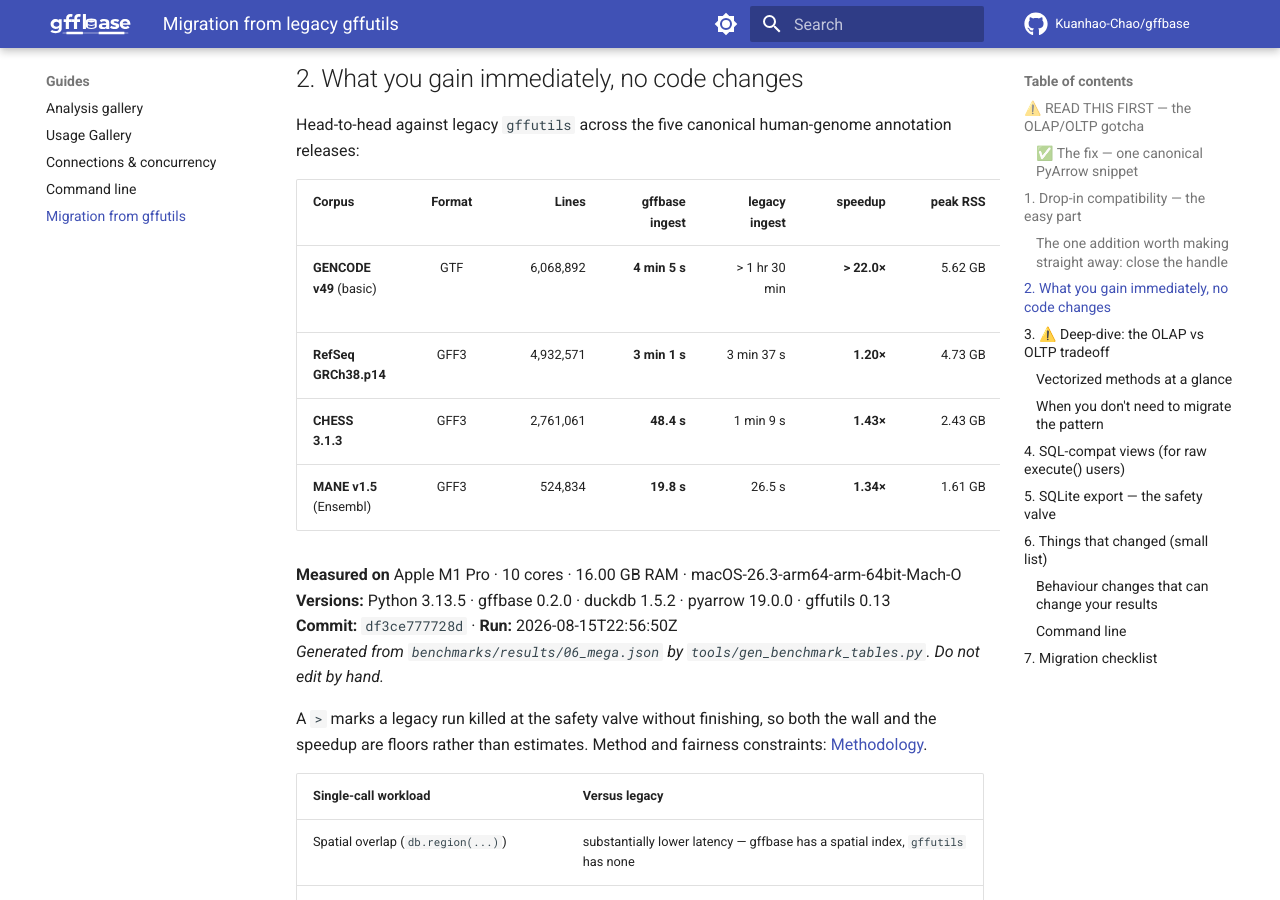
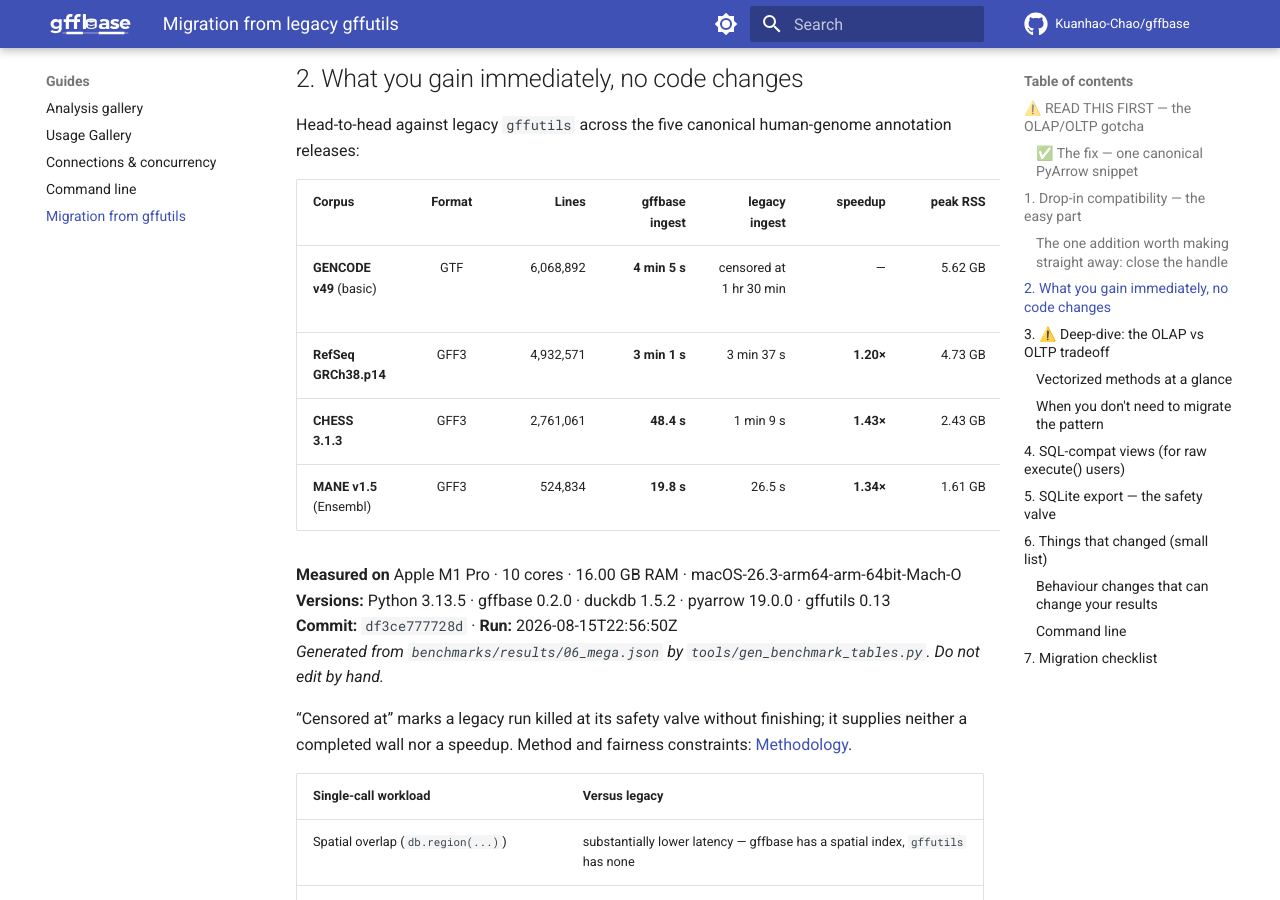
Before and after one commit to Kuanhao-Chao/gffbase, an MkDocs documentation site: the page built from docs/migration.md, in a window 1280 px wide and 900 px high, scrolled down 2994 px. Built offline with MkDocs 1.6.1 and Material for MkDocs 9.7.7, drawn with Linux system fonts in a browser that asks for light colours; comment, search, counter and statistics services are not loaded; some of the changed text lies outside the part shown.

```diff
--- a/MIGRATION.md
+++ b/MIGRATION.md
@@ -145,7 +145,7 @@
 <!-- BEGIN GENERATED: corpus-table -->
 | Corpus | Format | Lines | gffbase ingest | legacy ingest | speedup | peak RSS | spatial qps | batched (5 k anchors) |
 | --- | :--: | ---: | ---: | ---: | ---: | ---: | ---: | ---: |
-| **GENCODE v49** (basic) | GTF | 6,068,892 | **4 min 5 s** | > 1 hr 30 min | **> 22.0×** | 5.62 GB | **1,457** | 522 ms / 1.93 M desc |
+| **GENCODE v49** (basic) | GTF | 6,068,892 | **4 min 5 s** | censored at 1 hr 30 min | — | 5.62 GB | **1,457** | 522 ms / 1.93 M desc |
 | **RefSeq GRCh38.p14** | GFF3 | 4,932,571 | **3 min 1 s** | 3 min 37 s | **1.20×** | 4.73 GB | **1,188** | 352 ms / 999 k desc |
 | **CHESS 3.1.3** | GFF3 | 2,761,061 | **48.4 s** | 1 min 9 s | **1.43×** | 2.43 GB | **1,893** | 96 ms / 161 k desc |
 | **MANE v1.5** (Ensembl) | GFF3 | 524,834 | **19.8 s** | 26.5 s | **1.34×** | 1.61 GB | **2,086** | 80 ms / 156 k desc |
@@ -158,8 +158,8 @@
 *Generated from `benchmarks/results/06_mega.json` by `tools/gen_benchmark_tables.py`. Do not edit by hand.*
 <!-- END GENERATED: benchmark-provenance -->
 
-A `>` marks a legacy run killed at the safety valve without finishing, so both
-the wall and the speedup are floors rather than estimates. Method and fairness
+“Censored at” marks a legacy run killed at its safety valve without finishing;
+it supplies neither a completed wall nor a speedup. Method and fairness
 constraints: [Methodology](https://khchao.com/gffbase/performance/methodology/).
 
 | Single-call workload | Versus legacy |
```
Also changed, not shown: other parts of MIGRATION.md (+1 -1 lines), 1 other file.
